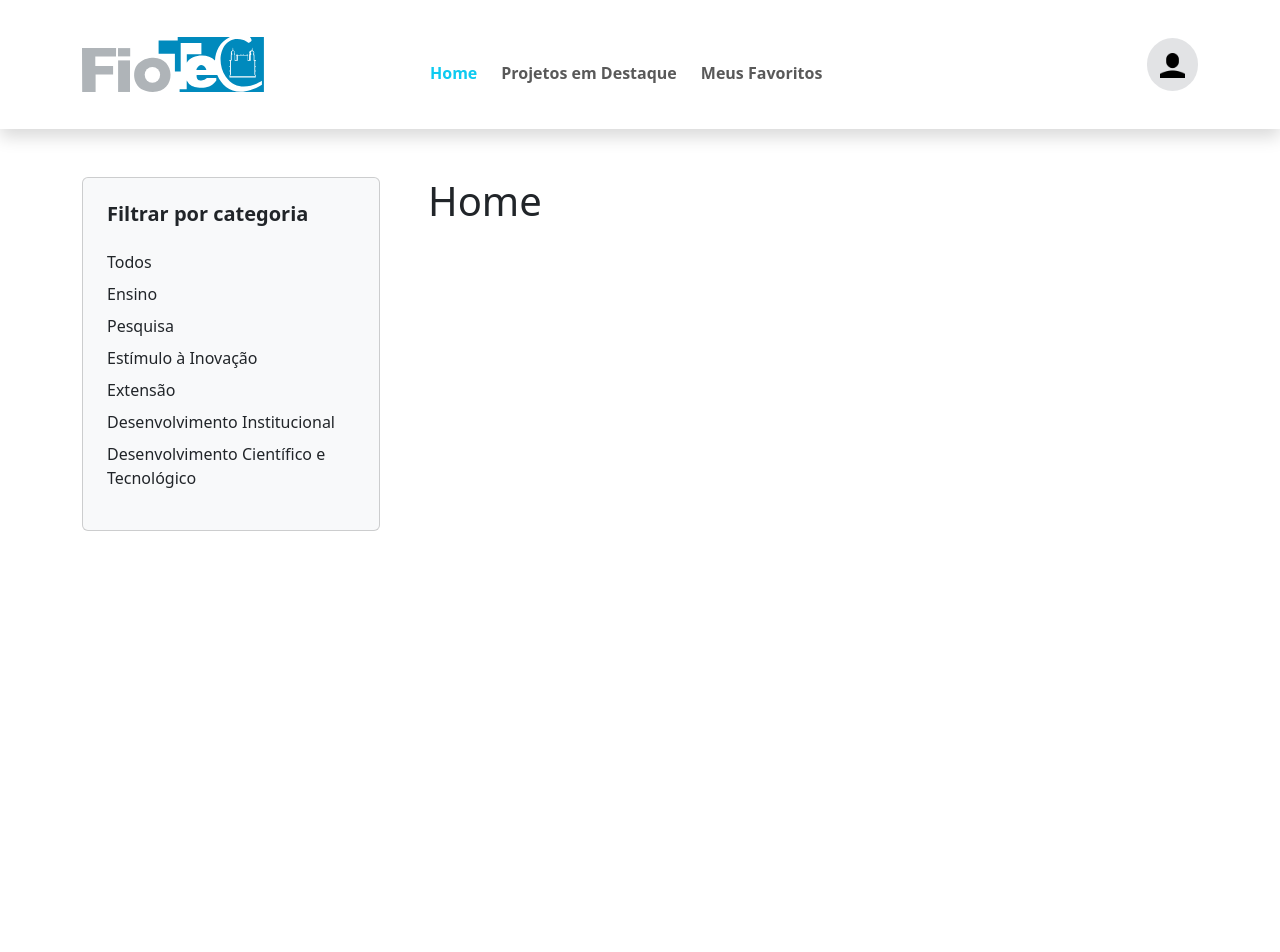
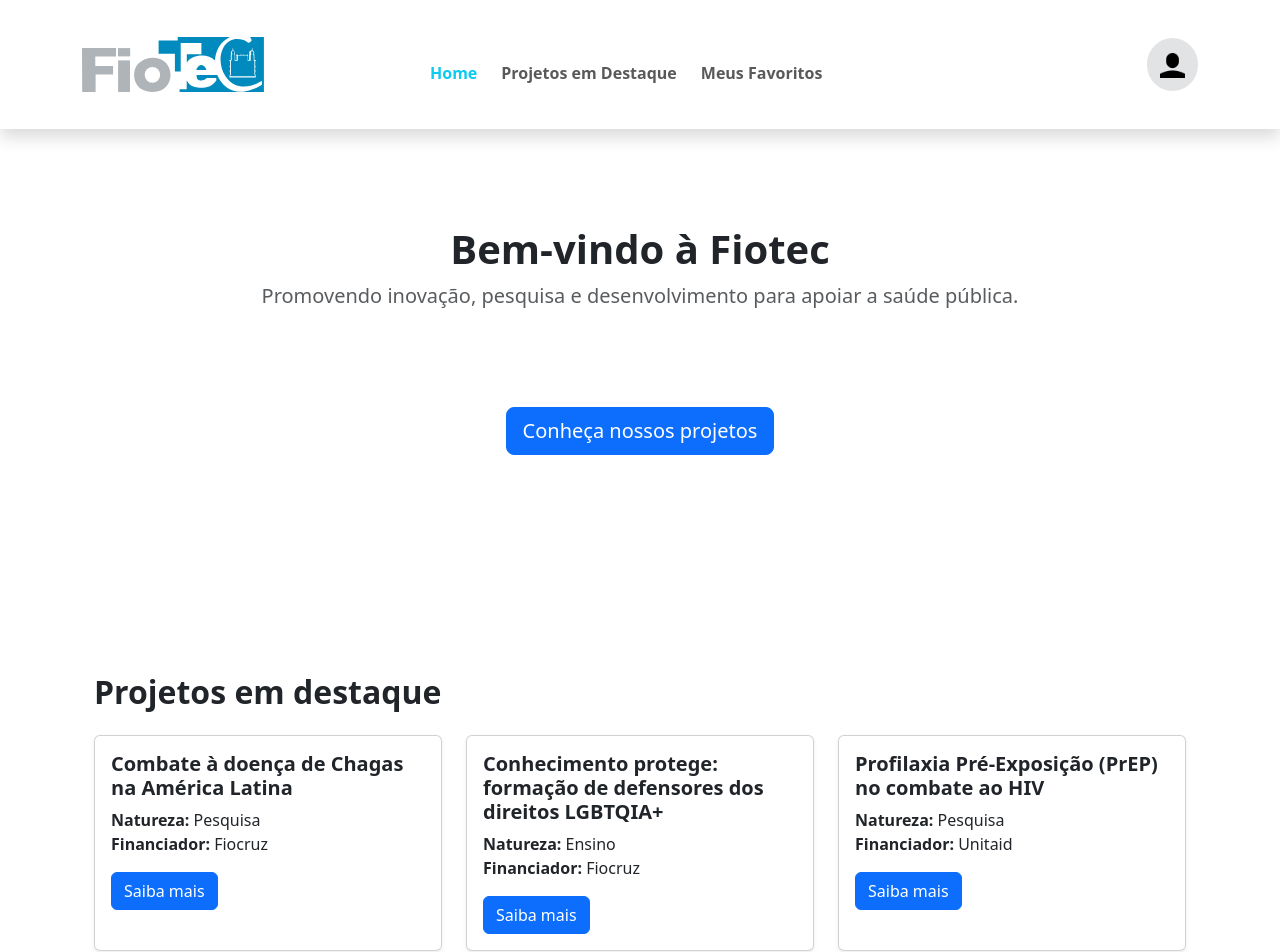
Before and after one commit to arthu0x07/fiotec-challenge, a React (Vite) app: page / in a window 1280 px wide. Shown: the top 952 px of the page. Before the commit the page ends 800 px from the top, so only its background shows below. Built offline with nearby package versions, Linux system fonts and the light colour scheme.

Commit message:
feat: update Home component with project highlights, news sections, and contact information

```diff
--- a/src/pages/Home/index.jsx
+++ b/src/pages/Home/index.jsx
@@ -1,11 +1,126 @@
-import { Aside } from '../../components/Aside';
+import { Link } from 'react-router-dom';
 
 export function Home({ setFavorites }) {
+	const projects = [
+		{
+			title: 'Combate à doença de Chagas na América Latina',
+			nature: 'Pesquisa',
+			funder: 'Fiocruz',
+		},
+		{
+			title:
+				'Conhecimento protege: formação de defensores dos direitos LGBTQIA+',
+			nature: 'Ensino',
+			funder: 'Fiocruz',
+		},
+		{
+			title: 'Profilaxia Pré-Exposição (PrEP) no combate ao HIV',
+			nature: 'Pesquisa',
+			funder: 'Unitaid',
+		},
+		{
+			title:
+				'Fiocruz garante soberania nacional na produção da vacina contra Covid-19',
+			nature: 'Estímulo à Inovação',
+			funder: 'Fiocruz',
+		},
+	];
+
+	const news = [
+		{
+			title: 'Fiocruz lança podcast sobre Direitos das Pessoas com Deficiência',
+		},
+		{
+			title: 'UNA-SUS/UFSC oferece cursos sobre Saúde do Homem',
+		},
+		{
+			title:
+				'Portaria do CNPq impacta importações para pesquisa científica em 2025',
+		},
+		{
+			title: 'Estamos no Janeiro Branco 2025',
+		},
+	];
+
 	return (
 		<div className="d-flex mt-5 flex-wrap lg-d-block flex-lg-nowrap">
-			<Aside />
 			<div className="w-100 mt-5 mt-lg-0">
-				<h1>Home</h1>
+				<div className="container my-5">
+					<section className="text-center mb-5" style={{ minHeight: '50vh' }}>
+						<h1 className="fw-bold">Bem-vindo à Fiotec</h1>
+						<p className="lead text-muted mb-5">
+							Promovendo inovação, pesquisa e desenvolvimento para apoiar a
+							saúde pública.
+						</p>
+						<Link
+							to={'/highlighted-projects'}
+							className="btn btn-primary btn-lg mt-5"
+						>
+							Conheça nossos projetos
+						</Link>
+					</section>
+
+					<section className="mb-5">
+						<h2 className="fw-bold mb-4">Projetos em destaque</h2>
+						<div className="row">
+							{projects.map((project, index) => (
+								<div className="col-md-6 col-lg-4 mb-4" key={index}>
+									<div className="card shadow-sm h-100">
+										<div className="card-body">
+											<h5 className="card-title fw-bold">{project.title}</h5>
+											<p className="card-text">
+												<strong>Natureza:</strong> {project.nature}
+												<br />
+												<strong>Financiador:</strong> {project.funder}
+											</p>
+											<button className="btn btn-primary">Saiba mais</button>
+										</div>
+									</div>
+								</div>
+							))}
+						</div>
+					</section>
+
+					<section className="mb-5">
+						<h2 className="fw-bold mb-4">Últimas Notícias</h2>
+						<div className="list-group">
+							{news.map((item, index) => (
+								<a
+									href="#"
+									className="list-group-item list-group-item-action"
+									key={index}
+								>
+									{item.title}
+								</a>
+							))}
+						</div>
+					</section>
+
+					<section>
+						<h2 className="fw-bold mb-4">Contato</h2>
+						<div className="row">
+							<div className="col-md-6">
+								<h5 className="fw-bold">Rio de Janeiro (Sede)</h5>
+								<p>
+									Avenida Brasil, 4036, Manguinhos <br />
+									CEP: 21040-361 <br />
+									Telefone: +55 21 4040-4418 <br />
+									Horário: 8h às 17h
+								</p>
+							</div>
+							<div className="col-md-6">
+								<h5 className="fw-bold">Brasília (Escritório)</h5>
+								<p>
+									Avenida L3 Norte, Campus Universitário Darcy Ribeiro UNB Gleba
+									A, SC4 <br />
+									CEP: 70.904-970 <br />
+									Telefone: +55 61 4040-4803 <br />
+									Horário: 8h30 às 17h30
+								</p>
+							</div>
+						</div>
+					</section>
+				</div>
 			</div>
 		</div>
 	);
```
